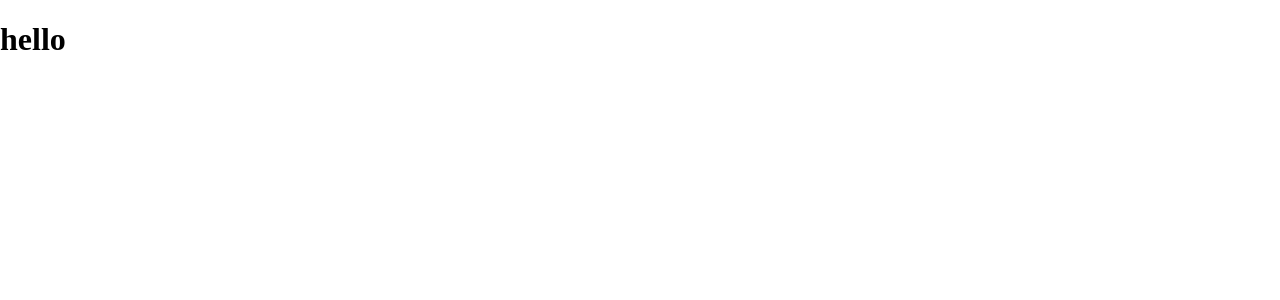
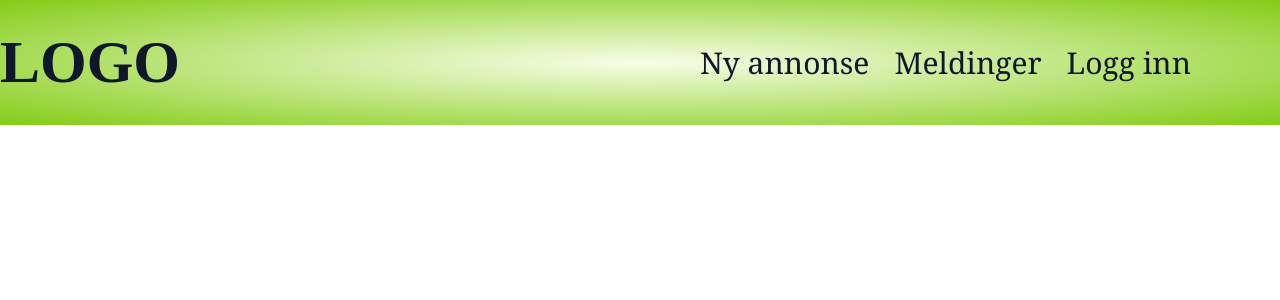
Before and after one commit to karofmah/E-Commerce-Project, a Vue app in the folder Frontend/ecom/: page / in a window 1280 px wide. Shown: the top 300 px of the page. Built offline with nearby package versions, Linux system fonts and the light colour scheme.

Commit message:
Finsished header

```diff
--- a/Frontend/ecom/src/components/Header.vue
+++ b/Frontend/ecom/src/components/Header.vue
@@ -1 +1,90 @@
-<template><h1>hello</h1></template>
+<template>
+    <div class="header" :class="{ 'is-scrolled': scrollPosition > 125 }">
+      <div class="logo">
+        <h1>LOGO</h1>
+      </div>
+
+        <div class="links">
+          <a href="">Ny annonse</a>
+          <a href="">Meldinger</a>
+          <a href="">Logg inn</a>
+        </div>
+    </div>
+</template>
+
+<script>
+export default {
+  data() {
+    return {
+      scrollPosition: 0
+    };
+  },
+  methods: {
+    updateScroll() {
+      this.scrollPosition = window.scrollY;
+    }
+  },
+  mounted() {
+    window.addEventListener("scroll", this.updateScroll);
+  }
+};
+</script>
+
+<style scoped>
+.header {
+  position: fixed;
+  top: 0;
+  background: radial-gradient(#f7fee7,#84cc16);
+  display: flex;
+  flex-direction: row;
+  place-items: center;
+  justify-content: space-between;
+  max-height: 125px;
+  transition: opacity 0.5s ease;
+  opacity: 1;
+  width: 100%;
+  height: 100vh;
+}
+
+.header.is-scrolled {
+  opacity: 0.8;
+}
+
+.logo {
+    color: #0f172a;
+}
+
+.logo h1{
+    font-size: 60px;
+}
+
+.logo img {
+  height: 15rem;
+}
+
+.links {
+  padding-right: 5%;
+}
+
+.links a {
+  color: #0f172a;
+  text-decoration: none;
+  border-radius: 15px;
+  font-family: Cambria, Cochin, Georgia, Times, 'Times New Roman', serif;
+  margin-right: 25px;
+  font-size: 30px;
+}
+
+.links a:hover {
+  color: #f8fafc;
+}
+
+@media (max-width: 768px) {
+  .links a {
+    font-size: 1.2rem;
+  }
+  .logo h1{
+    font-size: 30px;
+  }
+}
+</style>
```
